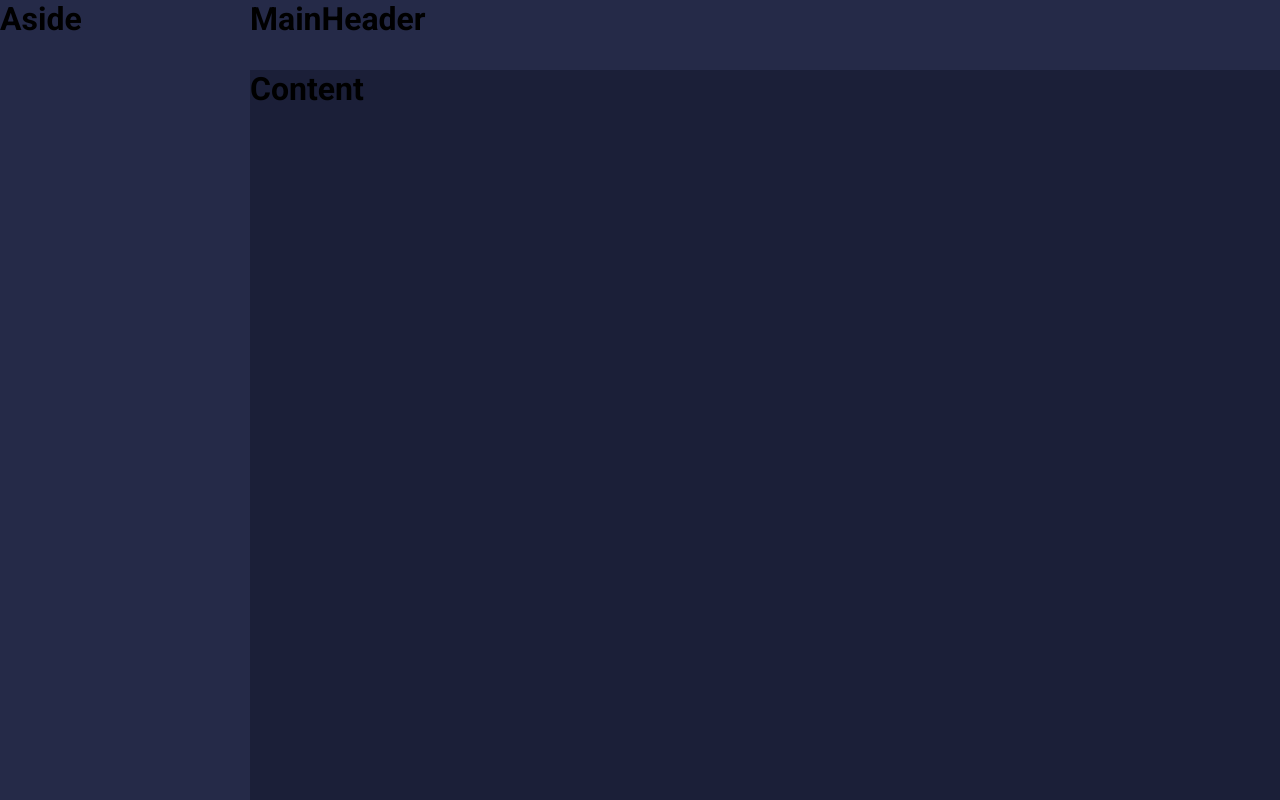
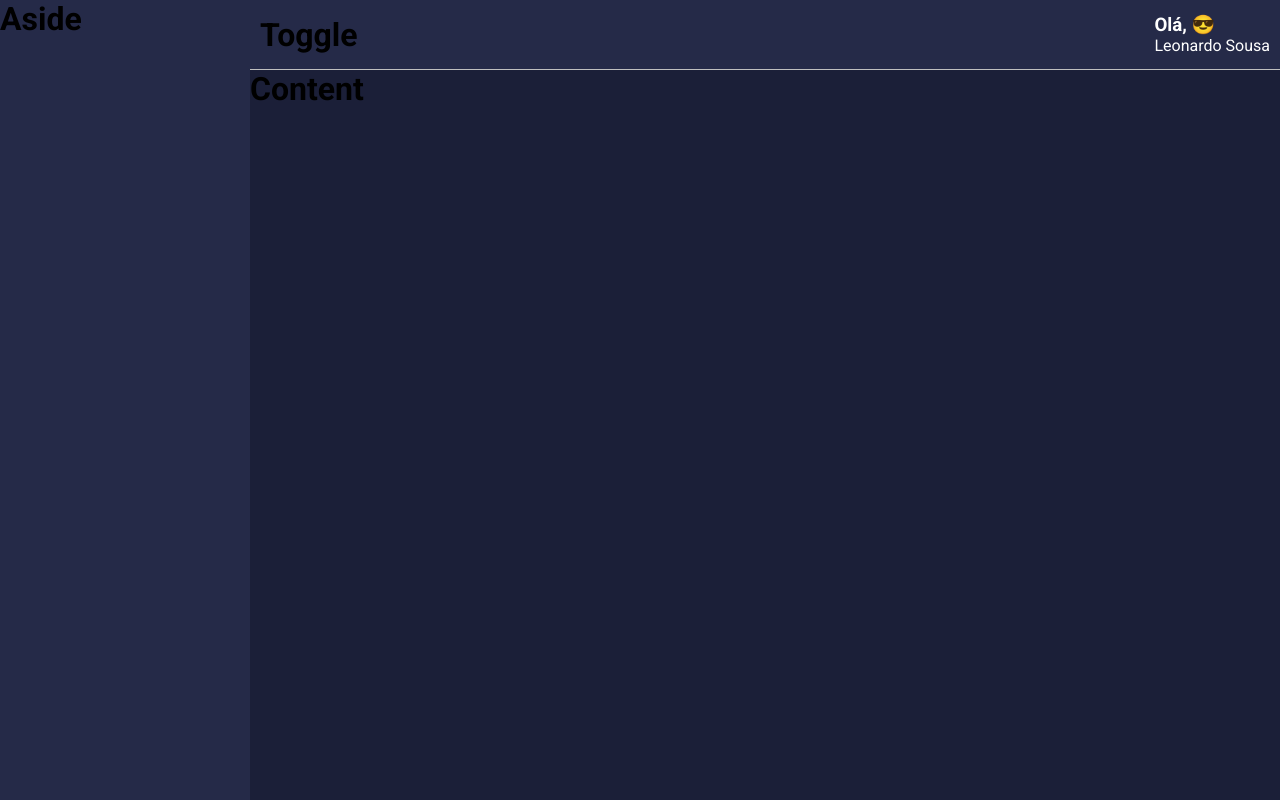
Before and after one commit to Kaedh/pig-wallet-dashboard, a React (Create React App) app: page / in a window 1280 px wide. Built offline with nearby package versions, Linux system fonts and the light colour scheme.

Commit message:
:sparkles: created profile status

```diff
--- a/package.json
+++ b/package.json
@@ -13,6 +13,7 @@
     "react": "^17.0.1",
     "react-dom": "^17.0.1",
     "react-scripts": "4.0.3",
+    "react-switch": "^6.0.0",
     "styled-components": "^5.2.1",
     "typescript": "^4.1.2",
     "web-vitals": "^1.0.1"
--- a/src/components/MainHeader/index.tsx
+++ b/src/components/MainHeader/index.tsx
@@ -1,11 +1,29 @@
-import React from 'react';
+import React, { useMemo } from 'react';
 
-import { Container } from './style';
+import emojis from '../../utils/emojis';
+
+import {
+         Container,
+         Profile,
+         Welcome,
+         Username
+       }
+from './style';
 
 const MainHeader :React.FC = () => {
+    const emoji = useMemo(() => {
+        const index = Math.floor( Math.random() * emojis.length );
+        return emojis[index];
+    }, [])
+
     return (
         <Container>
-            <h1>MainHeader</h1>
+            <h1>Toggle</h1>
+
+            <Profile>
+                <Welcome>Olá, {emoji} </Welcome>
+                <Username>Leonardo Sousa</Username>
+            </Profile>
         </Container>
     )
 };
--- a/src/components/MainHeader/style.ts
+++ b/src/components/MainHeader/style.ts
@@ -3,4 +3,22 @@
 export const Container = styled.div`
     grid-area: MH;
     background-color: ${ props => props.theme.colors.secondary };
+
+    display: flex;
+    justify-content: space-between;
+    align-items: center;
+    padding: 0 10px;
+    border-bottom: 1px solid ${ props => props.theme.colors.gray };
 `;
+
+export const Profile = styled.div`
+    color: ${ props => props.theme.colors.white }
+`;
+
+export const Welcome = styled.h3`
+
+`;
+
+export const Username = styled.span`
+
+`;
--- /dev/null
+++ b/src/utils/emojis.ts
@@ -0,0 +1 @@
+export default ['🤑', '🤩', '😍', '😎', '😋'];
```
Also changed, not shown: 2 other files (tests, documents, lock files or other folders).
